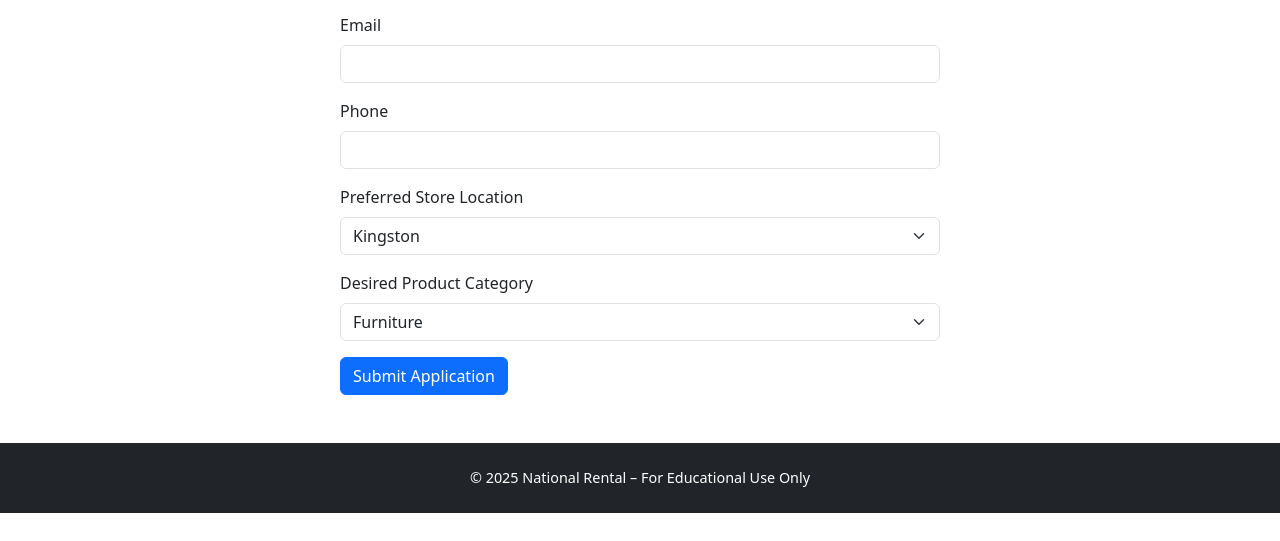
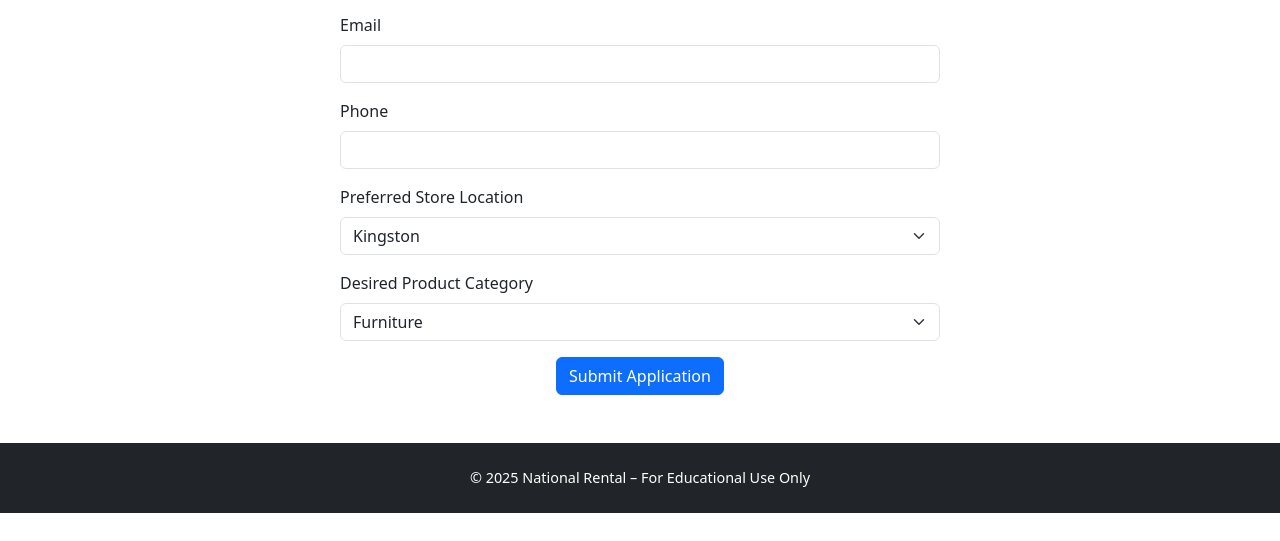
Before and after one commit to RapidRenting/national-rental-site, a plain HTML site: page apply-now.html in a window 1280 px wide. Shown: the part 259-800 px from the top of the page. Drawn offline with nearby package versions, Linux system fonts and the light colour scheme.

Commit message:
Centered the Contact Us and the Apply Now Buttons for the form Submission.

```diff
--- a/apply-now.html
+++ b/apply-now.html
@@ -80,7 +80,7 @@
           <option>Electronics</option>
         </select>
       </div>
-      <button type="submit" class="btn btn-primary">Submit Application</button>
+      <button type="submit" class="btn btn-primary d-block mx-auto">Submit Application</button>
     </form>
   </main>
 
```
Also changed, not shown: contact.html (+1 -1 lines).
